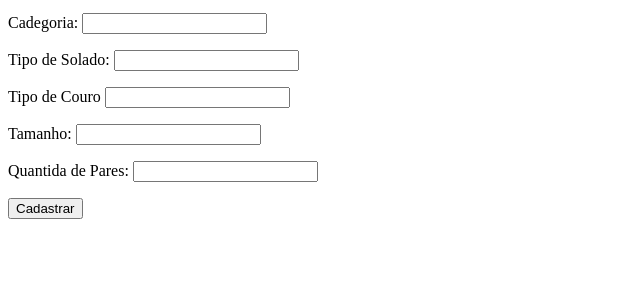
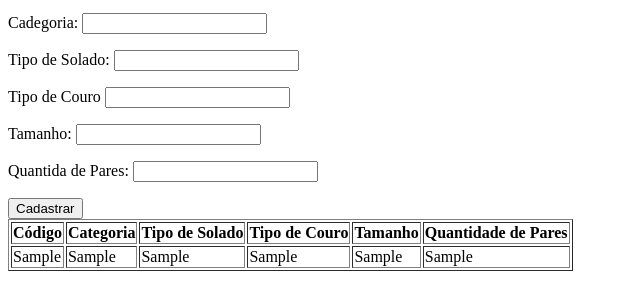
Before and after one commit to luisf77/controle-estoque-guara, a website: page src/views/html/cadastro.html in a window 1280 px wide. Both pictures are taken after typing "Sample", "Sample", "Sample", "Sample", "Sample", "Sample" into the empty fields and a click on the button "Cadastrar". Shown: the part 91-398 px from the top of the page, without its empty margins (0-640 px from the left). Drawn offline with Linux system fonts and the light colour scheme.

Commit message:
Criação da função de leitura dos dados e criação de uma tabela no arquivo cadastro dinamicamente via javaScript

```diff
--- a/src/models/main.js
+++ b/src/models/main.js
@@ -45,9 +45,40 @@ class Botina{
     }
 }
 const db_botas = [] //array que irá armazenar os dados
-let formBotas = document.getElementById('formularioBotas');
+let formBotas = document.getElementById('formularioBotas'); // variavel que referencia o formulário
 formBotas.addEventListener('submit', cadastrar);
 
+function mostrarDados(db_botas){
+    /*Dentro dessa função é criado os elementos da tabela, cabeçalhos e linhas da tabela
+     e é feita a leitura dos dados do array de objetos e inseridos dentro da taabela*/
+
+    let tabelaCalcados = document.getElementById('tabelaCalcados');
+
+    tabelaCalcados.innerHTML=''; /*essa linha faz a limpeza de toda tabela para ser atualizada e não gerar
+    linhas duplicadas quando a função é chamada para atualizar a tabela*/
+
+    let cabecalhos = ['Código ','Categoria ','Tipo de Solado ','Tipo de Couro ','Tamanho ','Quantidade de Pares '];
+    // array com os título, cabeçalhos da tabela
+
+    cabecalhos.forEach((titulo)=>{
+        let th = document.createElement('th');
+        th.textContent= titulo;
+        tabelaCalcados.appendChild(th);
+    });//aqui foi usado o forEach para percorrer o array e ir adicionando os Títulos na tabela
+
+    for(let i=0; i<db_botas.length; i++){
+        /*Nesse for é percorrido o array de objetos, base de dados, e adicionados os
+        elementos tr e tds na tabela*/
+        let tr = document.createElement('tr')
+        for(let j in db_botas[i]){
+            /* Esse for percorre cada objeto dentro do array */
+            let td = document.createElement('td')
+            td.textContent= db_botas[i][j];
+            tr.appendChild(td)
+        }
+        tabelaCalcados.appendChild(tr)
+    }
+}
 function cadastrar(event){
     event.preventDefault();
     const codigo = document.getElementById('codigo').value;
@@ -58,6 +89,6 @@ function cadastrar(event){
     const quantidade = document.getElementById('quantidade').value;
     const bota = new Botina(codigo,categoria,tipoSolado,tipoCouro,tamanho,quantidade);
     db_botas.push(bota);
-    console.log(db_botas);
     event.target.reset();
+    mostrarDados(db_botas);
 }
--- a/src/views/html/cadastro.html
+++ b/src/views/html/cadastro.html
@@ -13,30 +13,38 @@
         <h2>Cadastro de Calçados</h2>
         <p>
         <label for="codigo">Código:</label>
-        <input type="text" id="codigo" />
+        <input type="text" id="codigo" required/>
         </p>
         <p>
         <label for="categoria">Cadegoria:</label>
-        <input type="text" id="categoria" />
+        <input type="text" id="categoria" required />
         </p>
         <p>
         <label for="tipoSolado">Tipo de Solado:</label>
-        <input type="text" id="tipoSolado" />
+        <input type="text" id="tipoSolado" required />
         </p>
         <p>
             <label for="tipoCouro">Tipo de Couro</label>
-            <input type="text" id="tipoCouro" />
+            <input type="text" id="tipoCouro" required/>
         </p>
         <p>
             <label for="tamanho">Tamanho:</label>
-            <input type="text" id="tamanho" />
+            <input type="text" id="tamanho" required/>
         </p>
         <p>
             <label for="quantidade">Quantida de Pares:</label>
-            <input type="text" id="quantidade">
+            <input type="text" id="quantidade" required />
         </p>
         <button type="submit">Cadastrar</button>
     </form>
+    <table border="1px" id="tabelaCalcados">
+        <th>Código</th>
+        <th>Categoria</th>
+        <th>Tipo de Solado</th>
+        <th>Tipo de Couro</th>
+        <th>Tamanho</th>
+        <th>Quantidade de Pares</th>
+    </table>
     <script src="/src/models/main.js"></script>
 </head>
 <body>
```
